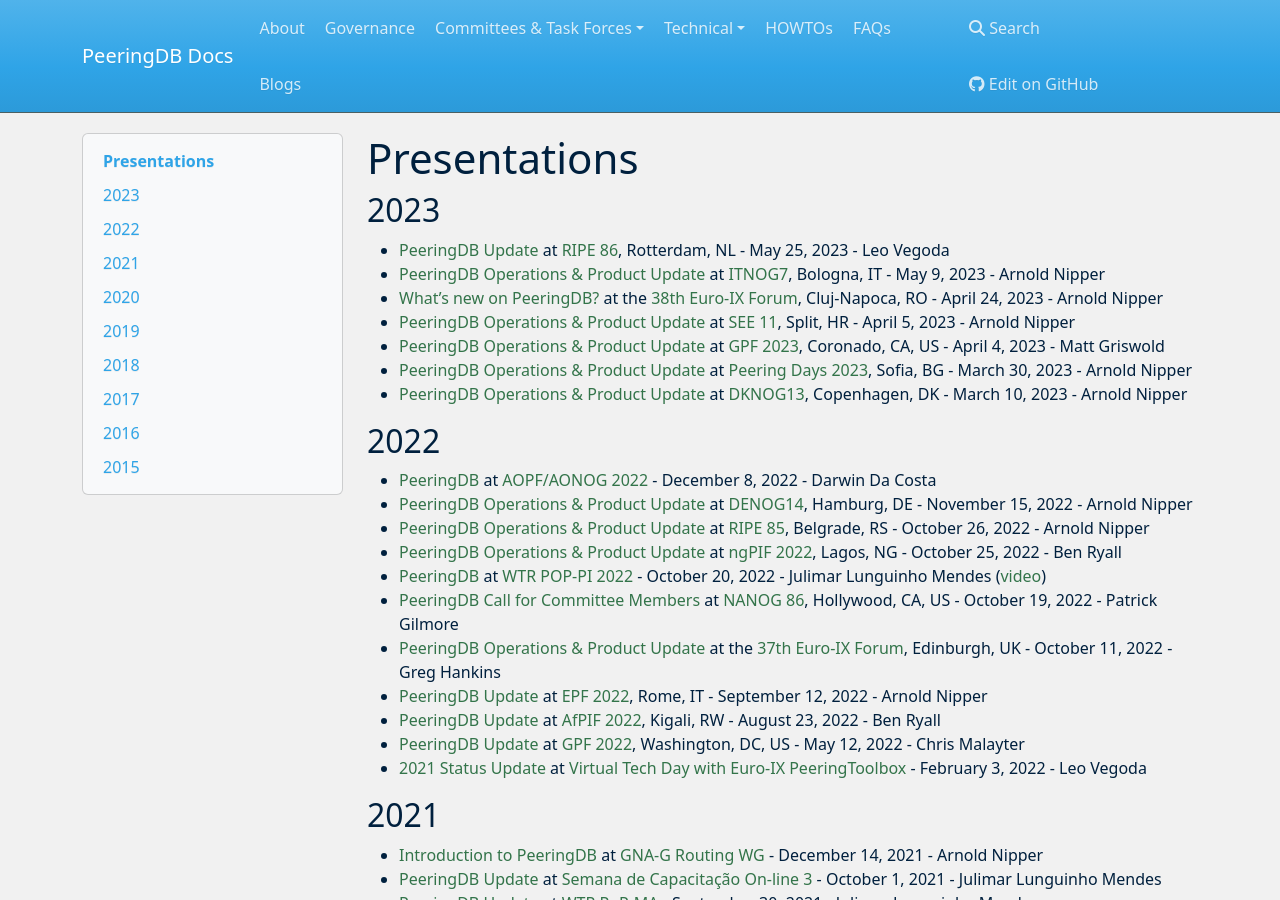
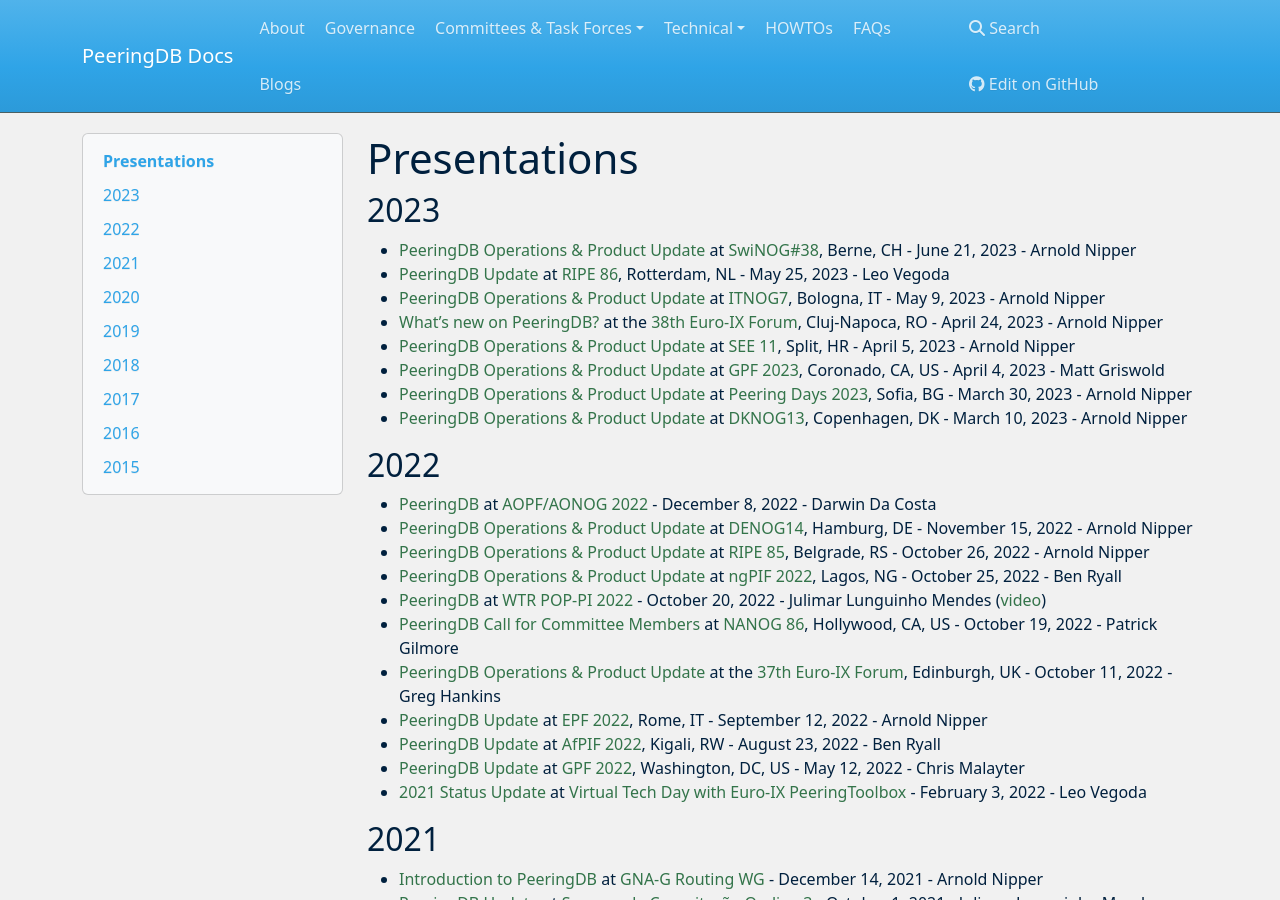
Before and after one commit to peeringdb/docs, an MkDocs documentation site: the page built from docs/presentations.md, in a window 1280 px wide and 900 px high. Built offline with MkDocs 1.6.1, drawn with Linux system fonts in a browser that asks for light colours; nearby versions of some CDN libraries.

Commit message:
Added Arnold's SwiNOG#38 presentation.

```diff
--- a/docs/presentations.md
+++ b/docs/presentations.md
@@ -2,6 +2,7 @@
 
 ## 2023
 
+- [PeeringDB Operations & Product Update](presentation/20230621_SwiNOG38_Arnold_Nipper.pdf) at [SwiNOG#38](https://www.swinog.ch/meetings/swinog38/), Berne, CH - June 21, 2023 - Arnold Nipper
 - [PeeringDB Update](presentation/20230525_RIPE86_Leo_Vegoda.pdf) at [RIPE 86](https://ripe86.ripe.net/), Rotterdam, NL - May 25, 2023 - Leo Vegoda
 - [PeeringDB Operations & Product Update](presentation/20230510_ITNOG7_Arnold_Nipper.pdf) at [ITNOG7](https://www.itnog.it/itnog7/), Bologna, IT - May 9, 2023 - Arnold Nipper
 - [What’s new on PeeringDB?](presentation/20230424_38_Euro-IX_Arnold_Nipper.pdf) at the [38th Euro-IX Forum](https://www.euro-ix.net/en/events/fora/38th-euro-ix-forum/program/), Cluj-Napoca, RO - April 24, 2023 - Arnold Nipper
```
Also changed, not shown: 1 other file.
